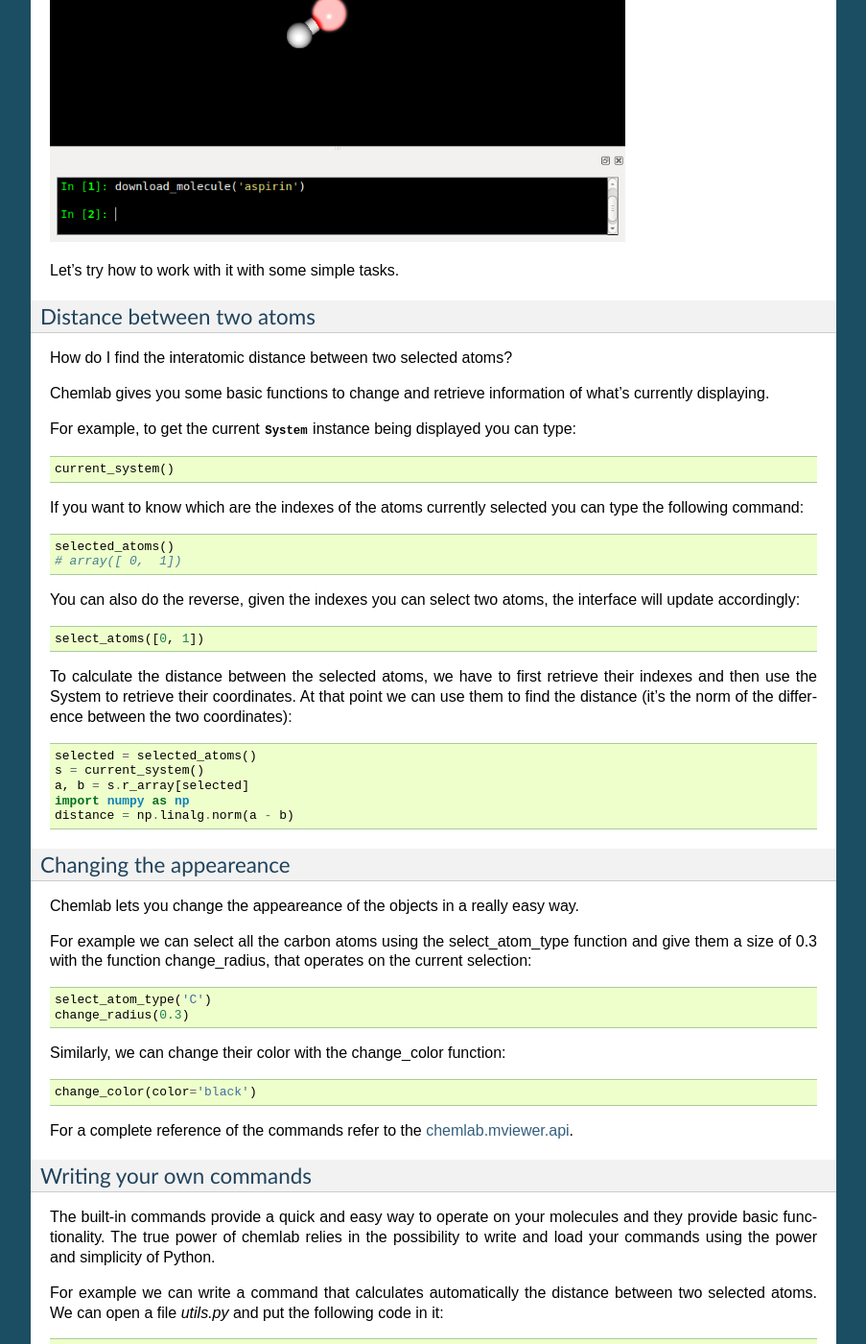
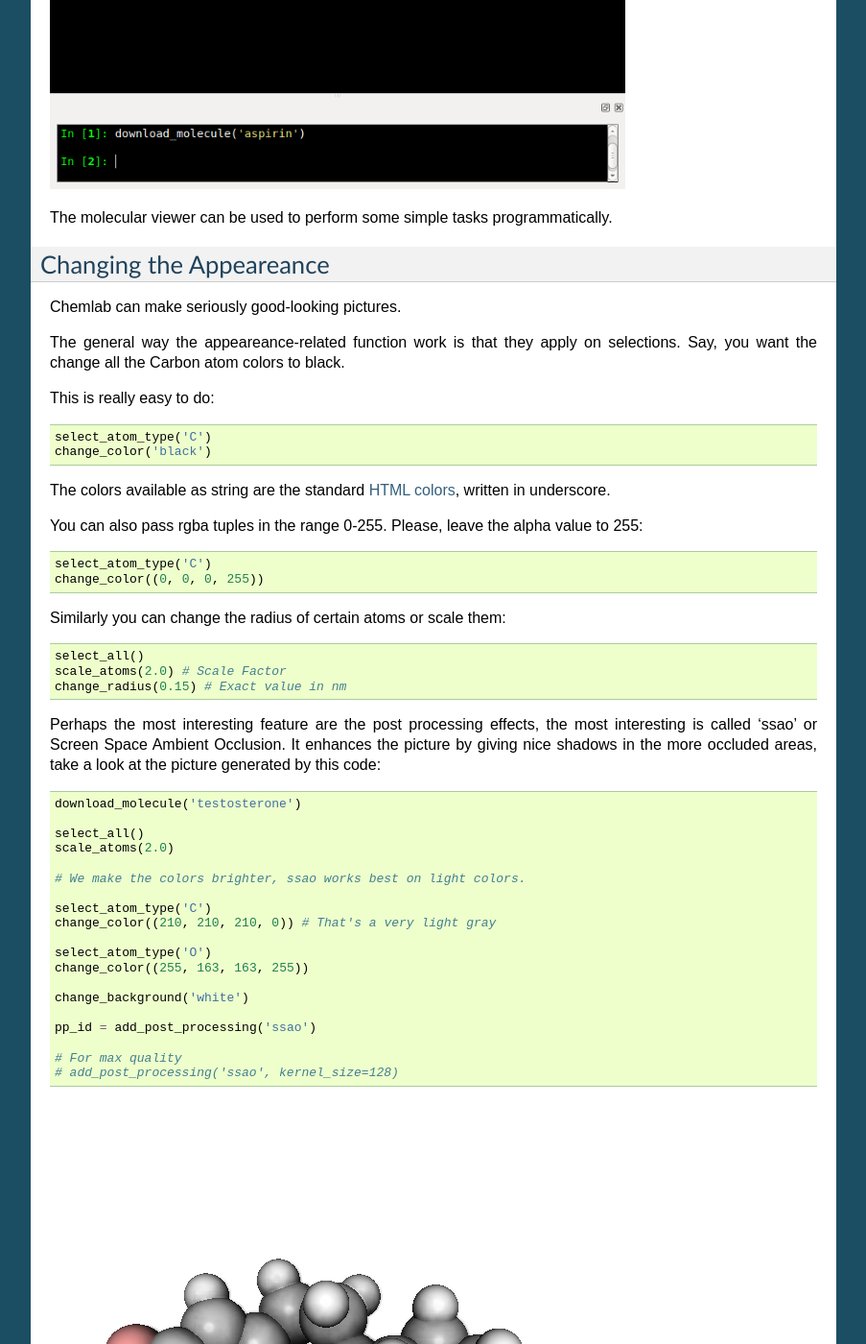
Before and after one commit to chemlab/chemlab, a Sphinx documentation site: the page built from docs/mviewer.rst, in a window 1280 px wide and 1400 px high, scrolled down 1448 px. Shown: the whole window at 96% size, without its empty margins (198-1101 px from the left). Built offline with Sphinx 7.4.7, drawn with Linux system fonts in a browser that asks for light colours; formulas are drawn with MathJax 3; some of the changed text lies outside the part shown.

Commit message:
Mviewer fixes

```diff
--- a/docs/mviewer.rst
+++ b/docs/mviewer.rst
@@ -2,15 +2,11 @@
 Molecular Viewer
 ================
 
-The Chemlab molecular viewer sets a new standard and a new way of
-interacting, editing and analyzing data. The chemlab philosophy is
-that the program should be really easy to extend, without sacrificing
-any power. There are so many applications in chemistry and physics and
-the user can't be limited to the built-in functionalities of the program.
-
-Right now the chemlab molecular viewer consist in a viewer and a
-shell. You can type commands and the changes will appear
-interactively.
+The Chemlab molecular viewer is novel way for interacting, editing and
+analyzing chemical data. The chemlab philosophy is that the program
+should be really easy to extend; there are so many applications in
+chemistry and physics and the user shouldn't be limited to the built-in
+functionalities of the program.
 
 Quick Start
 ===========
@@ -26,115 +22,95 @@
     :width: 600px
 
 You can start typinc commands in the IPython shell and changes will
-appear in the upper viewer. For example downloading a molecule from
-the web is really easy with the command download_molecule::
+appear immediately in the viewer. Downloading a molecule from the web
+is really easy with the command
+:py:func:`chemlab.mviewer.api.download_molecule`::
 
    download_molecule('aspirine')
 
-By clicking the atoms it will select the atoms. The selection effect
+You can select atoms by clicking on them. The selection effect
 is a white glow.
 
 .. image:: _static/mviewer_screen2.png
     :width: 600px
 
-Let's try how to work with it with some simple tasks.
+The molecular viewer can be used to perform some simple tasks
+programmatically.
 
+Changing the Appeareance
+========================
 
-Distance between two atoms
-..........................
+Chemlab can make seriously good-looking pictures.
 
-How do I find the interatomic distance between two selected atoms?
+The general way the appeareance-related function work is that they
+apply on selections. Say, you want the change all the Carbon atom
+colors to black.
 
-Chemlab gives you some basic functions to change and retrieve
-information of what's currently displaying.
-
-For example, to get the current :class:`~chemlab.core.System` instance
-being displayed you can type::
-
-  current_system()
-
-If you want to know which are the indexes of the atoms currently
-selected you can type the following command::
-
-  selected_atoms()
-  # array([ 0,  1])
-
-You can also do the reverse, given the indexes you can select two
-atoms, the interface will update accordingly::
-
-  select_atoms([0, 1])
-
-To calculate the distance between the selected atoms, we have to first
-retrieve their indexes and then use the System to retrieve their
-coordinates. At that point we can use them to find the distance (it's
-the norm of the difference between the two coordinates)::
-
-  selected = selected_atoms()
-  s = current_system()
-  a, b = s.r_array[selected]
-  import numpy as np
-  distance = np.linalg.norm(a - b)
-
-Changing the appeareance
-........................
-
-Chemlab lets you change the appeareance of the objects in a really
-easy way.
-
-For example we can select all the carbon atoms using the
-select_atom_type function and give them a size of 0.3 with the function change_radius, that operates on the current selection::
+This is really easy to do::
 
   select_atom_type('C')
-  change_radius(0.3)
+  change_color('black')
 
-Similarly, we can change their color with the change_color function::
+The colors available as string are the standard `HTML colors
+<http://www.w3schools.com/html/html_colornames.asp>`_, written in
+underscore.
 
-  change_color(color='black')
+You can also pass rgba tuples in the range 0-255. Please, leave the
+alpha value to 255::
 
-For a complete reference of the commands refer to the
-:doc:`api/chemlab.mviewer.api`.
+  select_atom_type('C')
+  change_color((0, 0, 0, 255))
 
-Writing your own commands
-.........................
+Similarly you can change the radius of certain atoms or scale them::
 
-The built-in commands provide a quick and easy way to operate on your
-molecules and they provide basic functionality. The true power of chemlab
-relies in the possibility to write and load your commands using the power
-and simplicity of Python.
+  select_all()
+  scale_atoms(2.0) # Scale Factor
+  change_radius(0.15) # Exact value in nm
 
-For example we can write a command that calculates automatically the
-distance between two selected atoms. We can open a file *utils.py* and
-put the following code in it::
+Perhaps the most interesting feature are the post processing effects,
+the most interesting is called 'ssao' or Screen Space Ambient
+Occlusion. It enhances the picture by giving nice shadows in the more
+occluded areas, take a look at the picture generated by this code::
 
-  import numpy as np
+  download_molecule('testosterone')
 
-  def distance():
-     sel = selected_atoms()
-     if len(sel) != 2:
-         print("Only two atoms must be selected")
-	 return
-     else:
-         # Here we use numpy fancy indexing
-         a, b = current_system().r_array[sel]
-	 return np.linalg.norm(b - a)
+  select_all()
+  scale_atoms(2.0)
 
-How can we access this function from a chemlab session?
+  # We make the colors brighter, ssao works best on light colors.
 
-The chemlab shell is just a regular Python shell, so one solution will
-be to simply add the directory to your PYTHONPATH and import it manually.
+  select_atom_type('C')
+  change_color((210, 210, 210, 0)) # That's a very light gray
 
-However, chemlab provides an init file that lets you write some code
-that's called an initialization time, saving you quite a bit of typing
-time.
+  select_atom_type('O')
+  change_color((255, 163, 163, 255))
 
-The file is stored in your home directory
-.chemlab/scripts/__init__.py. For example, we can add the following
-line to automatically load the command "distance", after putting the
-file utils.py in the directory .chemlab/scripts/::
+  change_background('white')
 
-  from .utils import distance
+  pp_id = add_post_processing('ssao')
 
-In this way you can easily write and hook in a lot of extensions, if you write something useful (You will!) just attach your code on the chemlab github page https://github.com/chemlab/chemlab/issues?labels=extension&milestone=&state=open
+  # For max quality
+  # add_post_processing('ssao', kernel_size=128)
+
+.. image:: _static/test_ssao_on.png
+   :width: 600px
+
+There is a good amount of shadows, you can also setup other effects
+such as anti aliasing and gamma correction::
+
+  add_post_processing('fxaa')
+  add_post_processing('gamma')
+
+The function :py:func:`~chemlab.mviewer.api.appeareance.add_post_processing`
+returns a string id that you can use to remove the effect or to change
+its options. To list all the available post processing effects, use
+the function :py:func:`~chemlab.mviewer.api.appeareance.list_post_processing`::
+
+  list_post_processing()
+  # ['ssao1', 'fxaa2', 'gamma3']
+  change_post_processing_options('ssao1', kernel_size=128)
+  remove_post_processing('fxaa2')
+  clear_post_processing()
 
 Loading Data
 ============
@@ -238,14 +214,58 @@
   select_hidden()
   show()
 
+Writing your own commands
+=========================
 
-Extending
-=========
+The built-in commands provide a quick and easy way to operate on your
+molecules and they provide basic functionality. The true power of chemlab
+relies in the possibility to write and load your commands using the power
+and simplicity of Python.
+
+For example we can write a command that calculates automatically the
+distance between two selected atoms. We can open a file *utils.py* and
+put the following code in it::
+
+  import numpy as np
+
+  def distance():
+     sel = selected_atoms()
+     if len(sel) != 2:
+         print("Only two atoms must be selected")
+	 return
+     else:
+         # Here we use numpy fancy indexing
+         a, b = current_system().r_array[sel]
+	 return np.linalg.norm(b - a)
+
+How can we access this function from a chemlab session?
+
+The chemlab shell is just a regular Python shell, so one solution will
+be to simply add the directory to your ``PYTHONPATH`` and import it manually.
+
+However, chemlab provides an init file that lets you write some code
+that will be called at initialization time.
+
+The file is stored in the path ``.chemlab/scripts/__init__.py``. To
+automatically load the command ``distance`` we have to first put the
+file utils.py in the directory ``.chemlab/scripts/`` and add the
+following line to the ``__init__`` file ::
+
+  from .utils import distance
+
+You can easily write and hook in a lot of extensions. Please write
+something useful (You will!) and attach your code on the chemlab
+github page
+https://github.com/chemlab/chemlab/issues?labels=extension&milestone=&state=open
+
+
+Select within a radius
+......................
 
 In this section we'll see another example on how to implement a new function in
-chemlab. For example we want to select all the atoms within a certain
+chemlab. We want to select all the atoms within a certain
 distance from the currently selected atoms. We can create a file in
-the directory ~/.chemlab/scripts/distances.py and we will implment a
+the directory ~/.chemlab/scripts/distances.py and we will implement a
 function like this that will operate on the current selection::
 
     def select_within(radius):
@@ -281,77 +301,38 @@
 
 Now when you start chemlab this command will be made available immediately.
 
-Changing the Appeareance
-========================
+Distance between two atoms
+..........................
 
-Chemlab can make seriously good-looking pictures.
+In this section we will see how to use chemlab to find the interatomic
+distance between two selected atoms using the core functions.
 
-The general way the appeareance-related function work is that they
-apply on selections. Say, you want the change all the Carbon atom
-colors to black.
+Chemlab gives you some basic functions to change and retrieve
+information of what's currently displayed in the view.
 
-This is really easy to do::
+For example, to get the current :class:`~chemlab.core.System` instance
+being displayed you can type::
 
-  select_atom_type('C')
-  change_color('black')
+  current_system()
 
-The colors available as string are the standard `HTML colors
-<http://www.w3schools.com/html/html_colornames.asp>`_, written in
-underscore.
+If you want to know which are the indexes of the atoms currently
+selected you can type the following command::
 
-You can also pass rgba tuples in the range 0-255. Please, leave the
-alpha value to 255::
+  selected_atoms()
+  # array([ 0,  1])
 
-  select_atom_type('C')
-  change_color((0, 0, 0, 255))
+You can also do the reverse, given the indexes you can select two
+atoms, the interface will update accordingly::
 
-Similarly you can change the radius of certain atoms or scale them::
+  select_atoms([0, 1])
 
-  select_all()
-  scale_atoms(2.0) # Scale Factor
-  change_radius(0.15) # Exact value in nm
+To calculate the distance between the selected atoms, we have to first
+retrieve their indexes and then use the System to retrieve their
+coordinates. At that point we can use them to find the distance (it's
+the norm of the difference between the two coordinates)::
 
-Perhaps the most interesting feature are the post processing effects,
-the most interesting is called 'ssao' or Screen Space Ambient
-Occlusion. It enhances the picture by giving nice shadows in the more
-occluded areas, take a look at the picture generated by this code::
-
-  download_molecule('testosterone')
-
-  select_all()
-  scale_atoms(2.0)
-
-  # We make the colors brighter, ssao works best on light colors.
-
-  select_atom_type('C')
-  change_color((210, 210, 210, 0)) # That's a very light gray
-
-  select_atom_type('O')
-  change_color((255, 163, 163, 255))
-
-  change_background('white')
-
-  pp_id = add_post_processing('ssao')
-
-  # For max quality
-  # add_post_processing('ssao', kernel_size=128)
-
-.. image:: _static/test_ssao_on.png
-   :width: 600px
-
-There is a good amount of shadows, you can also setup other effects
-such as anti aliasing and gamma correction::
-
-  add_post_processing('fxaa')
-  add_post_processing('gamma')
-
-The function :py:func:`~chemlab.mviewer.api.appeareance.add_post_processing`
-returns a string id that you can use to remove the effect or to change
-its options. To list all the available post processing effects, use
-the function :py:func:`~chemlab.mviewer.api.appeareance.list_post_processing`::
-
-  list_post_processing()
-  # ['ssao1', 'fxaa2', 'gamma3']
-  change_post_processing_options('ssao1', kernel_size=128)
-  remove_post_processing('fxaa2')
-  clear_post_processing()
+  selected = selected_atoms()
+  s = current_system()
+  a, b = s.r_array[selected]
+  import numpy as np
+  distance = np.linalg.norm(a - b)
```
Also changed, not shown: 2 other files.
